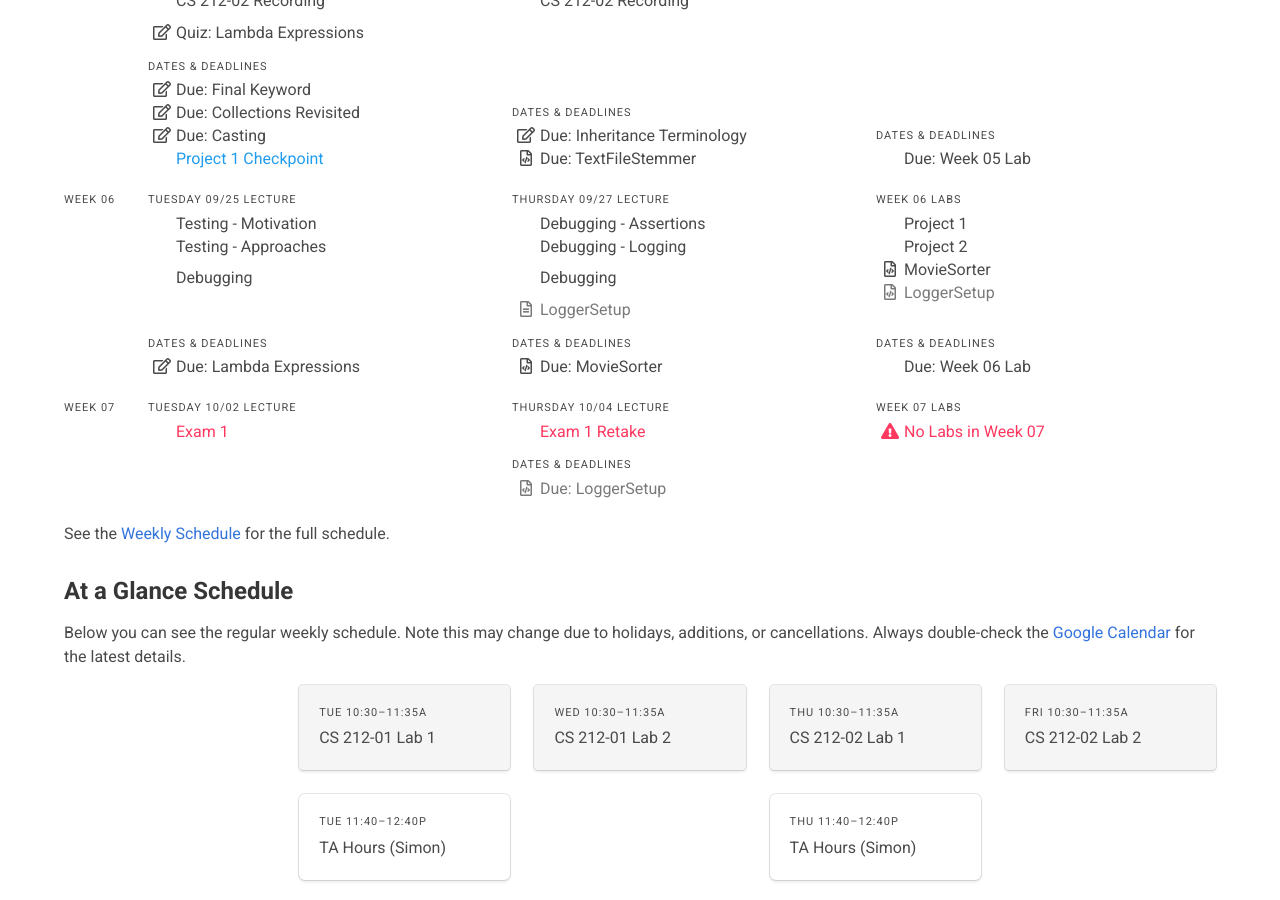
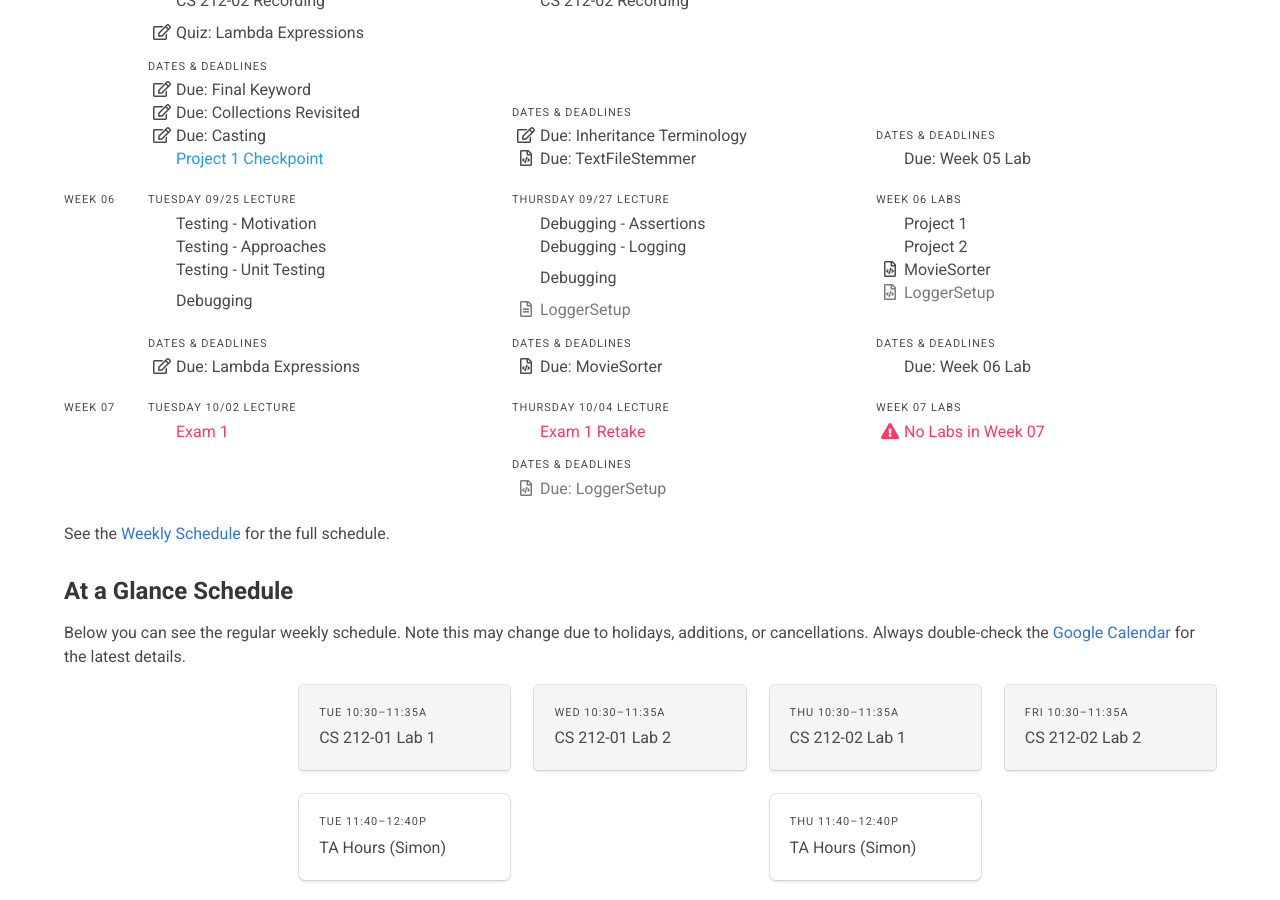
Before and after one commit to usf-cs212-fall2018/usf-cs212-fall2018.github.io, a Jekyll site: the page built from index.html, in a window 1280 px wide and 900 px high, scrolled down 630 px. Built offline with Jekyll 4.4.1, drawn with Linux system fonts in a browser that asks for light colours; nearby versions of some CDN libraries.

Commit message:
Adding unit testing slides.

```diff
--- a/_data/schedule.yml
+++ b/_data/schedule.yml
@@ -401,6 +401,9 @@
         icon: 'far fa-chalkboard-teacher'
       - text: 'Testing - Approaches'
         link: 'https://drive.google.com/open?id=0BxYofk0iB_upQnNKQnRBU1dlbk0'
+        icon: 'far fa-chalkboard-teacher'
+      - text: 'Testing - Unit Testing'
+        link: 'https://drive.google.com/open?id=0BxYofk0iB_upNlZlU1FVTzYtWnc'
         icon: 'far fa-chalkboard-teacher'
       - text: 'Debugging'
         link: 'https://github.com/usf-cs212-fall2018/lectures/tree/master/Debugging'
```
